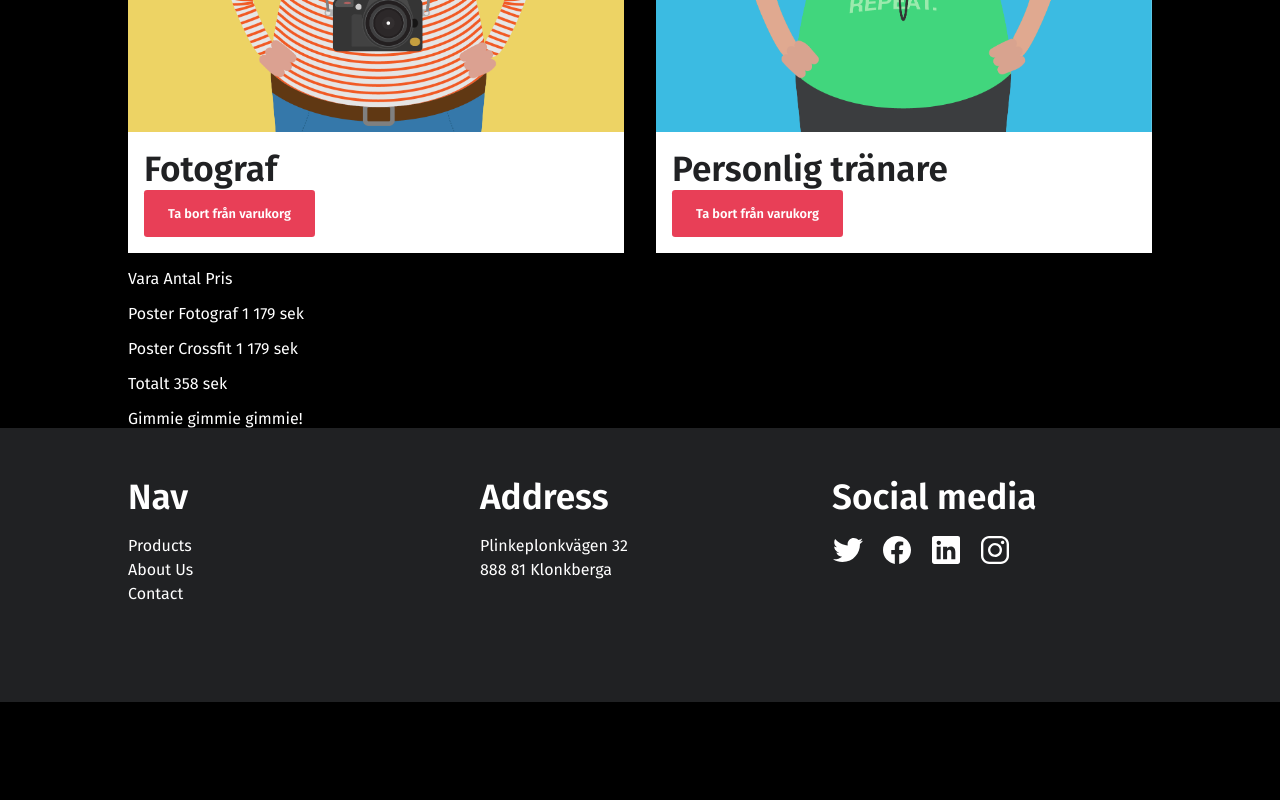
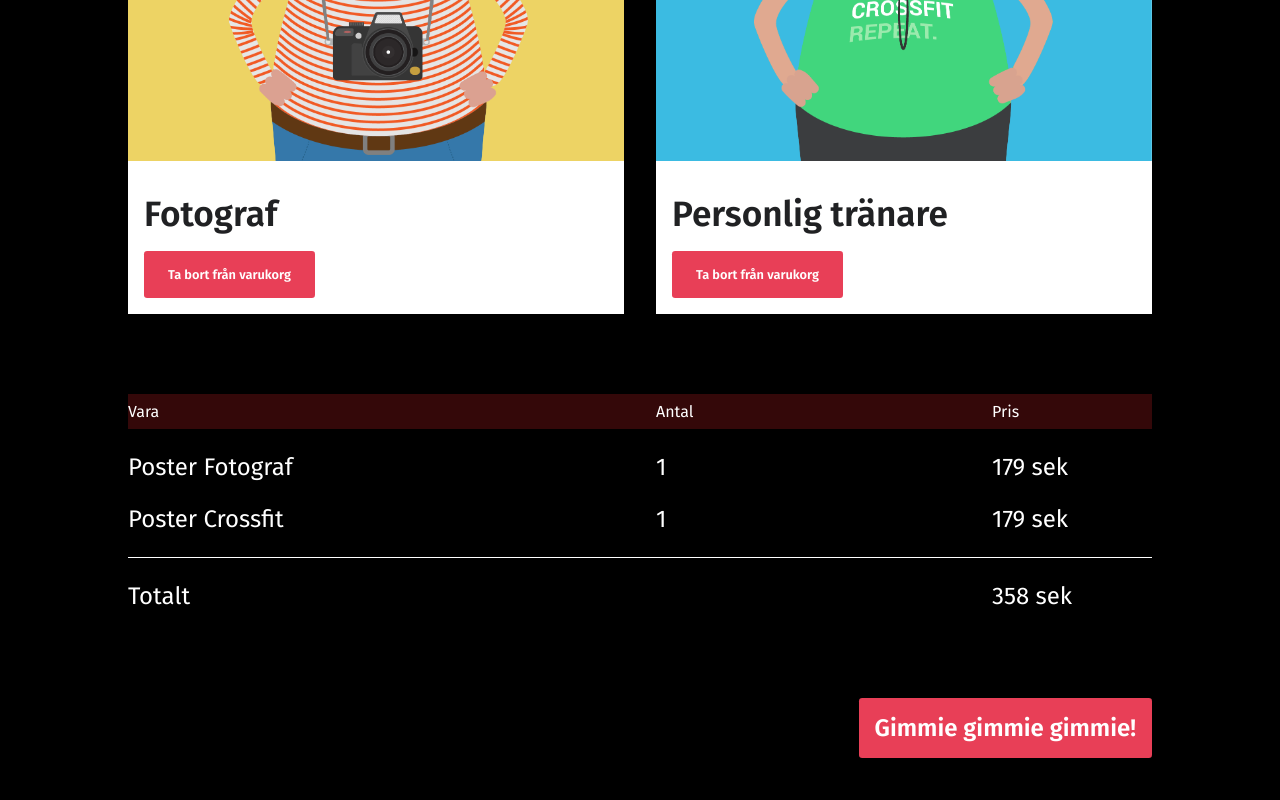
Before and after one commit to mikaelalundstrom/exercise-poster-shop, a plain HTML site: page checkout.html in a window 1280 px wide. Shown: the part 1140-1940 px from the top of the page. Before the commit the page ends 1842 px from the top, so only its background shows below. Drawn offline with Linux system fonts and the light colour scheme.

Commit message:
styled the checkout page and adjusted some other styling for better reusability

```diff
--- a/checkout.html
+++ b/checkout.html
@@ -28,24 +28,28 @@
         <section class="card">
           <img src="./assets/char-7.png" alt="fotograf">
           <h2>Fotograf</h2>
-          <a href="">Ta bort från varukorg</a>
+          <a class="button-link" href="">Ta bort från varukorg</a>
         </section>
 
         <section class="card">
           <img src="./assets/char-9.png" alt="personlig tränare">
           <h2>Personlig tränare</h2>
-          <a href="">Ta bort från varukorg</a>
+          <a class="button-link" href="">Ta bort från varukorg</a>
         </section>
 
       </section>
 
       <section class="shopping-cart">
-        <p>Vara <span>Antal</span> Pris</p>
-        <p>Poster Fotograf <span>1</span> 179 sek</p>
-        <p>Poster Crossfit <span>1</span> 179 sek</p>
-        <p class="total">Totalt <span>358 sek</span></p>
+        <p class="cart-heading"><span>Vara</span> <span>Antal</span> <span>Pris</span></p>
+        <p class="cart-item"><span>Poster Fotograf</span> <span>1</span> <span>179 sek</span></p>
+        <p class="cart-item"><span>Poster Crossfit</span> <span>1</span> <span>179 sek</span></p>
+        <p class="total"><span>Totalt</span> <span></span><span>358 sek</span></p>
       </section>
-      <a href="">Gimmie gimmie gimmie!</a>
+
+
+
+      <a class="button-link buy" href="">Gimmie gimmie gimmie!</a>
+
     </section>
 
   </main>
--- a/style.css
+++ b/style.css
@@ -10,6 +10,7 @@ body {
     color: white;
     box-sizing: border-box;
 }
+
 h2 {
     font-size: 2.2rem;
     font-weight: 600;
@@ -19,6 +20,17 @@ a {
     color: white;
     text-decoration: none;
 }
+
+a.button-link {
+    background-color: #e83f57;
+    padding: 0.5rem 1rem;
+    margin: 0;
+    font-size: 0.8rem;
+    font-weight: 600;
+    border-radius: 0.2rem;
+}
+
+
 
 /* HEADER */
 header {
@@ -48,7 +60,7 @@ header h1 {
 /* MAIN */
 main {
     max-width: 64rem;
-    margin: auto;
+    margin: 6rem auto;
     display: flex;
     flex-direction: column;
     padding: 0 1.5rem;
@@ -59,14 +71,13 @@ main {
     display: flex;
     flex-wrap: wrap;
     justify-content: center;
-
     align-items: flex-start;
     gap: 6rem 2rem;
-    margin-top: 6rem;
+
 }
 
-section.cards:last-of-type {
-    margin-bottom: 6rem;
+.cards+.cards {
+    margin-top: 6rem;
 }
 
 /* CARD COMPONENT */
@@ -85,29 +96,19 @@ section.cards:last-of-type {
 .card h2 {
     font-size: 2.2rem;
     font-weight: 600;
-    padding: 1rem 0 0 0;
+    padding: 1rem 0;
     margin: 0;
 }
 
 .card p {
-    padding: 1rem 0 3rem 0;
+    padding: 0 0 3rem 0;
     line-height: 1.5;
     margin: 0;
 
 }
 
-.card a {
-    background-color: #e83f57;
-    padding: 0.5rem 1rem;
+.card a.button-link {
     margin: auto 0 0 0;
-    font-size: 0.8rem;
-    font-weight: 600;
-    border-radius: 0.2rem;
-}
-
-.card a:hover {
-    background-color: #3de07e;
-    color: #202123;
 }
 
 
@@ -117,22 +118,79 @@ section.cards:last-of-type {
 .important .card {
     background-color: white;
     color: #202123;
-    width: 31rem; /* i also considered flex-grow: 1; here, but i thought it looked a bit funky for screen sizes between desktop and mobile */
+    width: 31rem;
+    /* i also considered flex-grow: 1; here, but i thought it looked a bit funky for screen sizes between desktop and mobile */
 
 }
 
 .important .card h2 {
     margin: 0 1rem;
+    padding-top: 2rem;
 }
 
 .important .card p {
     margin: 0 1rem;
 }
 
-.important .card a {
+.important .card a.button-link {
     margin: auto 1rem 1rem 1rem;
     padding: 1rem 1.5rem;
 }
+
+/* CHECKOUT */
+
+.checkout {
+    display: flex;
+    flex-direction: column;
+    justify-content: space-between;
+}
+
+.shopping-cart {
+    margin: 0;
+    margin-top: 4rem;
+}
+
+ .shopping-cart p {
+    display: flex;
+    justify-content: space-between;
+    align-items: flex-start;
+}
+
+.shopping-cart p span:nth-of-type(1) {
+    width: 32rem;
+}
+.shopping-cart p span:nth-of-type(2) {
+    width: 20rem;
+}
+.shopping-cart p span:nth-of-type(3) {
+    width: 10rem;
+}
+
+
+
+.shopping-cart p.cart-heading {
+    background-color: #340809;
+    padding: 0.5rem 0;
+}
+
+.shopping-cart p.cart-item, .shopping-cart p.total {
+    font-size: 1.5rem;
+    margin: 1.5rem 0;
+}
+
+.shopping-cart p.total {
+    border-top: white solid 1px;
+    padding-top: 1.5rem;
+}
+
+.checkout a.button-link.buy {
+    margin-top: 4rem;
+    align-self: flex-end;
+    padding: 1rem;
+    font-size: 1.5rem;
+}
+
+
 
 /* FOOTER */
 
@@ -143,7 +201,7 @@ footer {
     justify-content: center;
     align-items: flex-start;
     gap: 6rem 2rem;
-    padding: 3rem 0 6rem 0;
+    padding: 3rem 1.5rem 6rem 1.5rem;
 }
 
 footer section {
@@ -158,7 +216,8 @@ footer .navigation a {
     display: block;
     line-height: 1.5;
 }
-footer .navigation a:hover{
+
+footer .navigation a:hover {
     text-decoration: underline;
 }
 
@@ -168,7 +227,9 @@ footer p {
 }
 
 footer .social-media a {
+    display: inline-block;
     margin-right: 0.8rem;
+    margin-bottom: 0.8rem;
 }
 
 footer .social-media img {
```
Also changed, not shown: index.html (+11 -11 lines).
